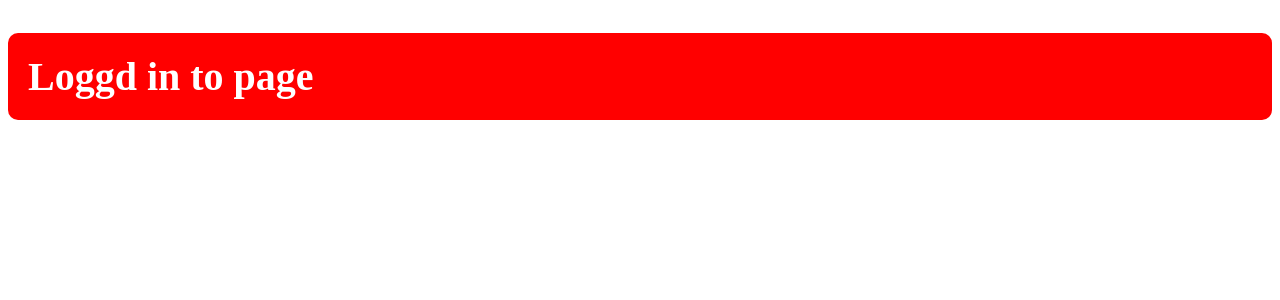
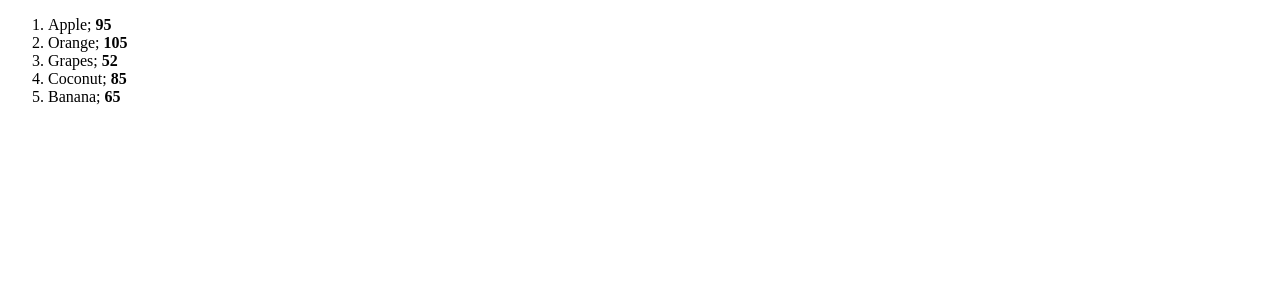
Before and after one commit to Pks-12/p, a React (Create React App) app: page / in a window 1280 px wide. Shown: the top 300 px of the page. Built offline with nearby package versions, Linux system fonts and the light colour scheme.

Commit message:
In this video i learn about the List in reactjs

```diff
--- a/src/App.js
+++ b/src/App.js
@@ -1,10 +1,10 @@
 // import Students from "./Students.jsx";
-import Greeting from "./Greeting";
+// import Greeting from "./Greeting";
+import List from "./List";
 function App() {
   return (
     <>
-      <Greeting isLoggedIn={false} username="Pawan" />
-      {/* <Greeting /> */}
+    <List/>
     </>
   );
 }
@@ -12,6 +12,8 @@
 export default App;
 
 {
+  {/* <Greeting isLoggedIn={false} username="Pawan" />
+  <Greeting /> */}
   /* <Students Name="David" Age={25} isStudents={true}/>
   <Students Name="Abc" Age={42} isStudents={false}/>
   <Students Name="Rohan" Age={52} isStudents={true}/>
--- /dev/null
+++ b/src/List.jsx
@@ -0,0 +1,17 @@
+function List(){
+    const fruits=[{id:1, name: "Apple",calories:95},
+                {id:2, name:"Orange",calories:105},
+                {id:3, name:"Grapes",calories:52},
+                {id:4, name:"Coconut",calories:85},
+                {id:5, name:"Banana",calories:65},
+            ]
+
+    const listItems=fruits.map(fruit=><li key={fruit.id}>
+        {fruit.name};&nbsp;
+        <b>{fruit.calories}</b>
+    </li>)
+
+    return(<ol>{listItems}</ol>)
+}
+
+export default List
```
